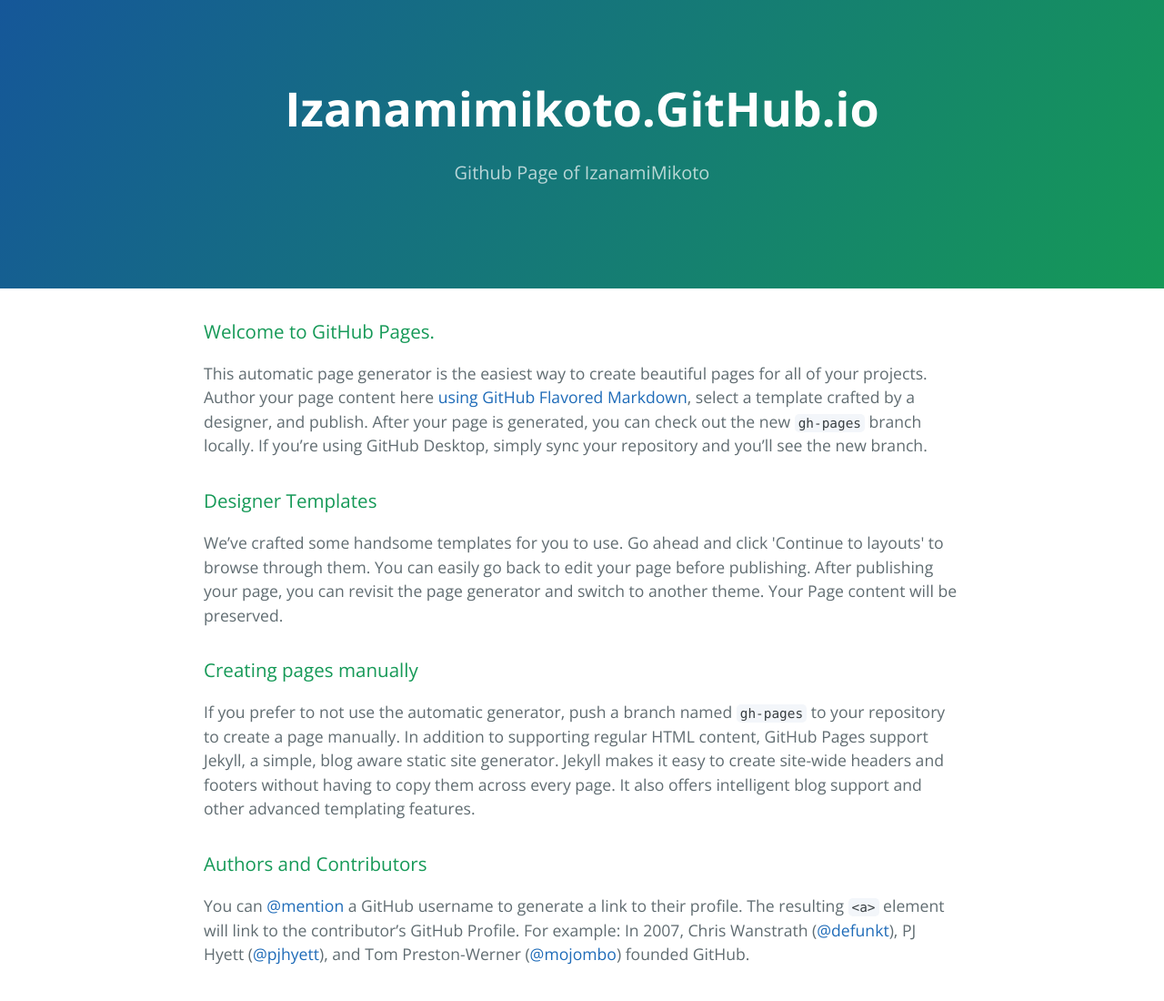
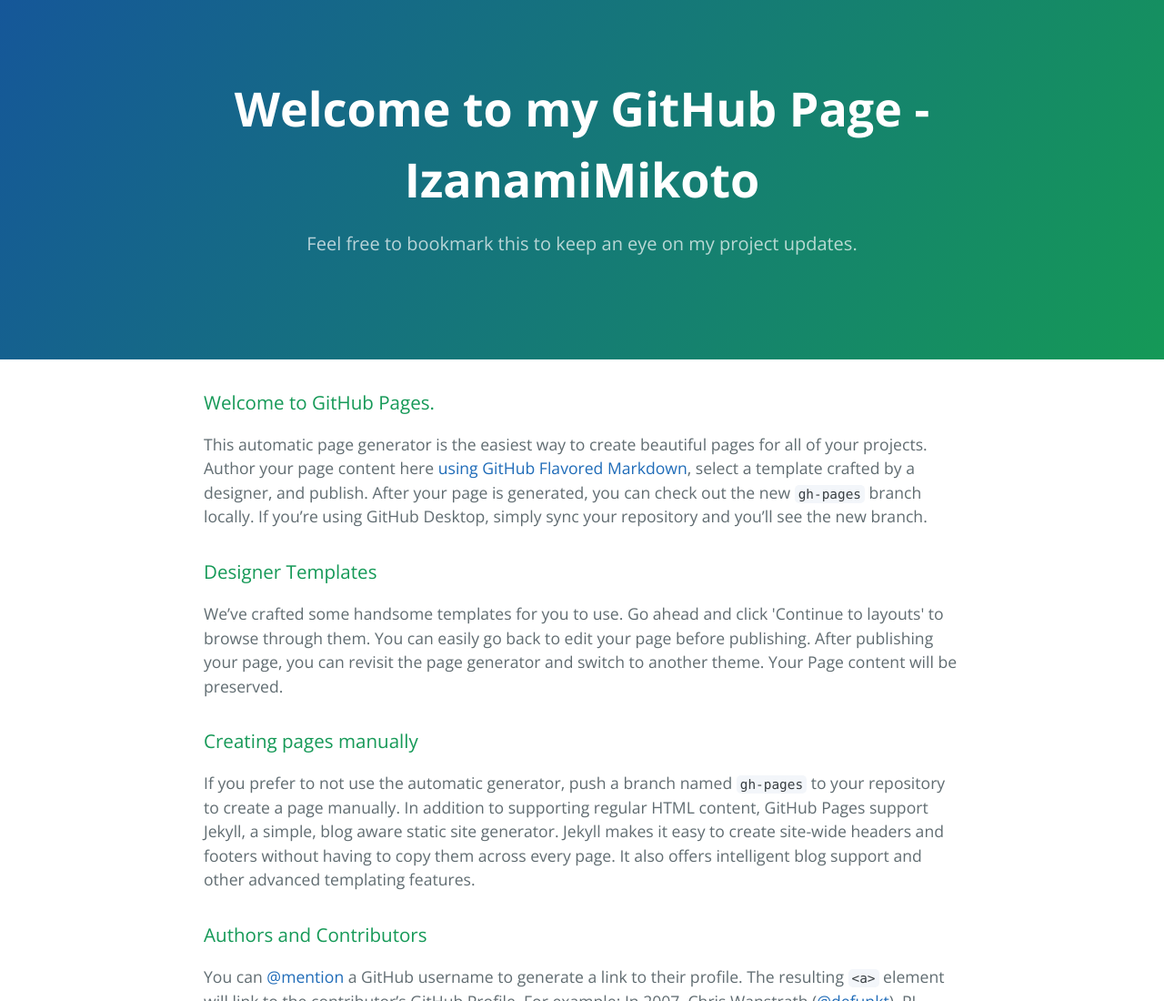
Before and after one commit to IzanamiMikoto/IzanamiMikoto.github.io, a plain HTML site: page index.html in a window 1280 px wide. Shown: the top 1100 px of the page at 91% size. Drawn offline with nearby package versions, Linux system fonts and the light colour scheme.

Commit message:
Added a friendier title and tagline

```diff
--- a/index.html
+++ b/index.html
@@ -2,7 +2,7 @@
 <html lang="en-us">
   <head>
     <meta charset="UTF-8">
-    <title>Izanamimikoto.GitHub.io by IzanamiMikoto</title>
+    <title>IzanamiMikoto - GitHub Page</title>
     <meta name="viewport" content="width=device-width, initial-scale=1">
     <link rel="stylesheet" type="text/css" href="stylesheets/normalize.css" media="screen">
     <link href='https://fonts.googleapis.com/css?family=Open+Sans:400,700' rel='stylesheet' type='text/css'>
@@ -11,8 +11,8 @@
   </head>
   <body>
     <section class="page-header">
-      <h1 class="project-name">Izanamimikoto.GitHub.io</h1>
-      <h2 class="project-tagline">Github Page of IzanamiMikoto</h2>
+      <h1 class="project-name">Welcome to my GitHub Page - IzanamiMikoto</h1>
+      <h2 class="project-tagline">Feel free to bookmark this to keep an eye on my project updates.</h2>
     </section>
 
     <section class="main-content">
```
